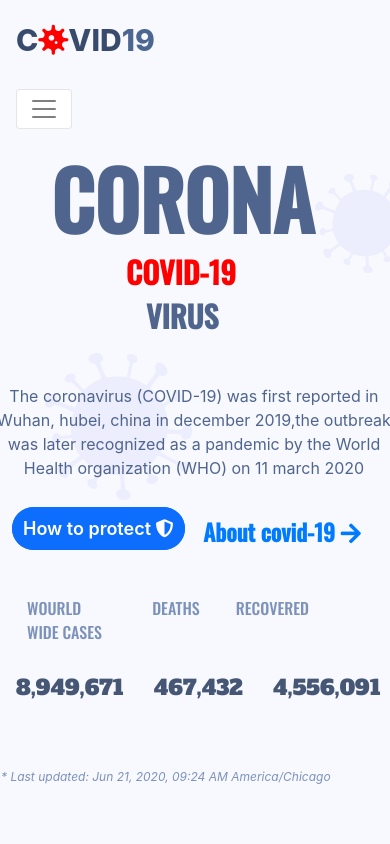
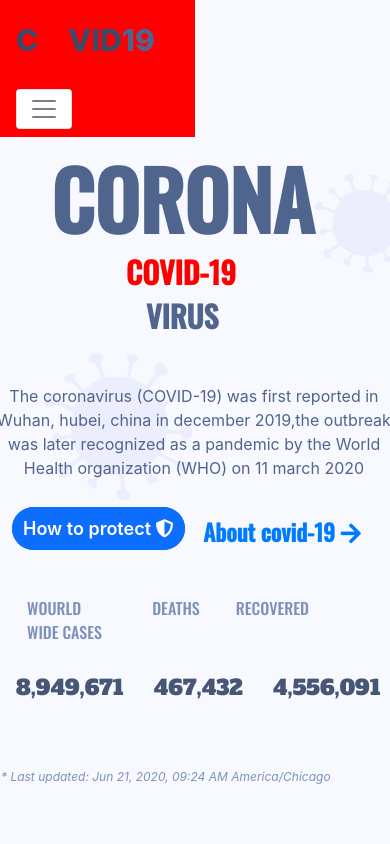
Before and after one commit to BasantEmad/basant, a plain HTML site: page index.html in a window 390 px wide. Shown: the top 844 px of the page. Drawn offline with nearby package versions, Linux system fonts and the light colour scheme.

Commit message:
Update basant.css

```diff
--- a/basant.css
+++ b/basant.css
@@ -80,7 +80,7 @@ body{
         background-color: white ;
     }
     .navbar.navbar-expand-lg{
-        background-color: #F7F9FE ;
+        background-color: red ;
         width: 50%;
     }
 
```
